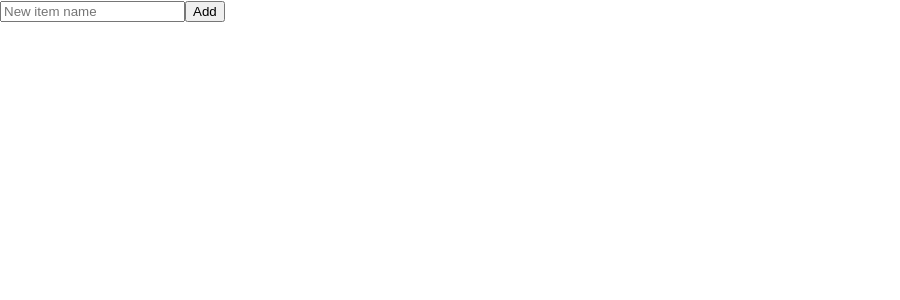
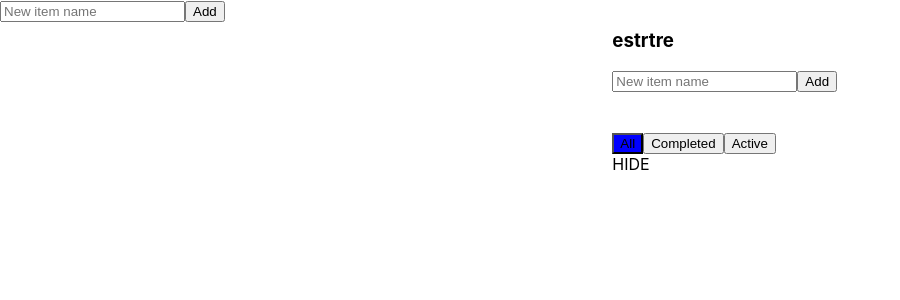
Before and after one commit to buldar/to_do_list, a React (Create React App) app: page / in a window 1280 px wide. Shown: the top 300 px of the page, without its empty margins (0-900 px from the left). Built offline with nearby package versions, Linux system fonts and the light colour scheme.

Commit message:
new todolists...

```diff
--- a/src/App.js
+++ b/src/App.js
@@ -6,7 +6,9 @@ import AddNewItemForm from "./AddNewItemForm";
 
 class App extends React.Component {
     state = {
-        todolists: [],
+        todolists: [
+            {di: 1, title: 'estrtre'}
+        ],
         nextToDoListId: 0,
     }
 
@@ -49,7 +51,7 @@ class App extends React.Component {
     render = () => {
 
 
-        let toDoListsElements = this.state.todolists.map(x => {return <ToDoList id={x.id} title={x.title} key={x.id}/>});
+        let toDoListsElements = this.state.todolists.map(x => <ToDoList id={x.id} title={x.title} key={x.id}/>);
 
         return (
 
--- a/src/ToDoList.jsx
+++ b/src/ToDoList.jsx
@@ -5,12 +5,6 @@ import ToDoListFooter from "./ToDoListFooter";
 
 class ToDoList extends React.Component {
     state = {
-        // tasks: [
-        //     {id: 0, title: "JS", isDone: true, priority: "high"},
-        //     {id: 1, title: "CSS", isDone: false, priority: "low"},
-        //     {id: 2, title: "HTML", isDone: true, priority: "low"},
-        //     {id: 3, title: "REACT", isDone: false, priority: "high"}
-        // ],
         tasks: [],
         filterValue: 'All',
     };
```
